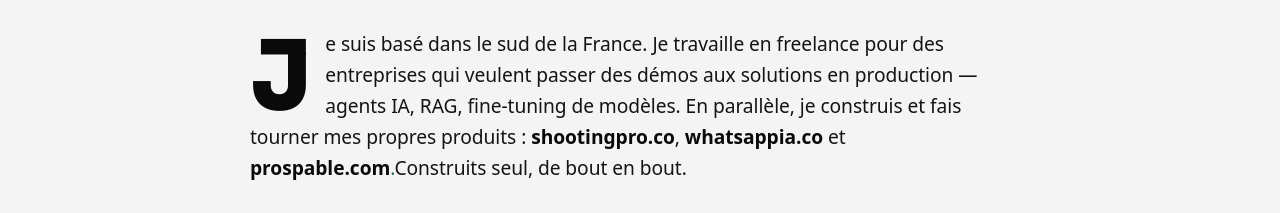
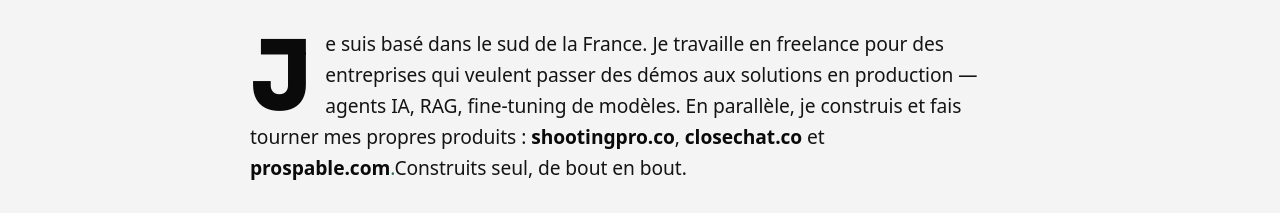
Before and after one commit to julienlucas/site-personnel, a Next.js app: page / in a window 1280 px wide. Shown: the part 1600-1813 px from the top of the page. Built offline with nearby package versions, Linux system fonts and the light colour scheme; no server answers.

Commit message:
Change to closechat.co

```diff
--- a/app/page.tsx
+++ b/app/page.tsx
@@ -81,11 +81,11 @@
               </a>
               ,{" "}
               <a
-                href="https://whatsappia.co"
+                href="https://closechat.co"
                 target="_blank"
                 rel="noopener noreferrer"
               >
-                <strong>whatsappia.co</strong>
+                <strong>closechat.co</strong>
               </a>{" "}
               et
               <a
@@ -356,7 +356,8 @@
                 </a>
               </h3>
               <p className="profile-book-tagline">
-                Vos portraits IA pro générés par IA. Des poses, environnements et tenues comme avec un vrai photographe pro.
+                Vos portraits IA pro générés par IA. Des poses, environnements
+                et tenues comme avec un vrai photographe pro.
               </p>
               <div className="profile-book-body">
                 <p>
@@ -372,7 +373,8 @@
               </div>
               <p className="profile-book-aside">
                 C'est ce projet qui m'a appris la rigueur du fine-tuning de
-                modèles d'images Flux et les LoRA qu'on peut injecter pour changer le rendu des images.
+                modèles d'images Flux et les LoRA qu'on peut injecter pour
+                changer le rendu des images.
               </p>
             </article>
 
@@ -382,12 +384,12 @@
                   Produit Deux · 2026
                 </div>
                 <h4 className="profile-book-cover-name">
-                  Whatsapp
+                  CloseChat
                   <br />
                   IA<span style={{ color: "var(--accent-light)" }}>.</span>
                 </h4>
                 <div className="profile-book-cover-foot">
-                  <span>whatsappia.co</span>
+                  <span>closechat.co</span>
                   <span>En prod</span>
                 </div>
               </div>
@@ -402,11 +404,12 @@
                   target="_blank"
                   rel="noopener noreferrer"
                 >
-                  Whatsappia.co
+                  closechat.co
                 </a>
               </h3>
               <p className="profile-book-tagline">
-                L'agent de qualification et setting sur WhatsApp pour closer vos leads
+                L'agent de qualification et setting sur WhatsApp pour closer vos
+                leads
               </p>
               <div className="profile-book-body">
                 <p>
@@ -452,19 +455,22 @@
                 <h3 className="profile-book-title">Prospable.</h3>
               </a>
               <p className="profile-book-tagline">
-                600, 1000 ou jusqu'à 1000 leads qualifiés Linkedin/mois et 100-300 emails/jour en automatique
+                600, 1000 ou jusqu'à 1000 leads qualifiés Linkedin/mois et
+                100-300 emails/jour en automatique
               </p>
               <div className="profile-book-body">
                 <p>
-                  Recherche de prospects via scrapping de signaux d'intention Linkedin,
-                  enrichissement automatique, génération de cold emails
-                  contextualisés avec Claude selon les signaux d'intentions détectés, chauffage continue des boîtes mail envoi via Instantly.ai. Pipeline
-                  asynchrone Celery + Redis.
+                  Recherche de prospects via scrapping de signaux d'intention
+                  Linkedin, enrichissement automatique, génération de cold
+                  emails contextualisés avec Claude selon les signaux
+                  d'intentions détectés, chauffage continue des boîtes mail
+                  envoi via Instantly.ai. Pipeline asynchrone Celery + Redis.
                 </p>
                 <p>
                   Stack : Anthropic, Apify, Django, Celery, Resend, React, Vite.
-                  Pensé pour les TPE/PME qui n'ont pas de SDR mais qui ont
-                  d'une système outbound fiable et de volume remplir un pipeline de prospects tous les jours.
+                  Pensé pour les TPE/PME qui n'ont pas de SDR mais qui ont d'une
+                  système outbound fiable et de volume remplir un pipeline de
+                  prospects tous les jours.
                 </p>
               </div>
               <p className="profile-book-aside">
@@ -709,7 +715,7 @@
               <p className="li-bill-body">
                 Recaps de papiers récents en français, techniques RAG / agents /
                 fine-tuning que je teste sur mes produits, et coulisses de
-                Whatsapp&nbsp;IA et Prospable en prod. Si l'IA appliquée
+                CloseChat et Prospable en prod. Si l'IA appliquée
                 t'intéresse, c'est l'endroit.
               </p>
               <div className="li-bill-tags">
```
